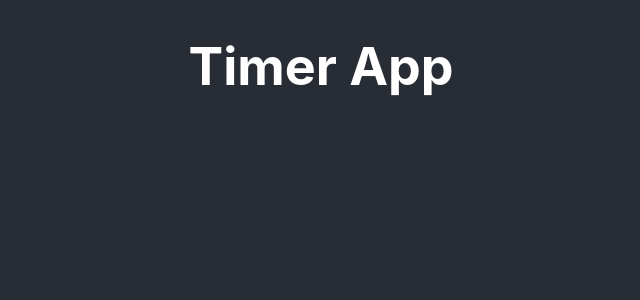
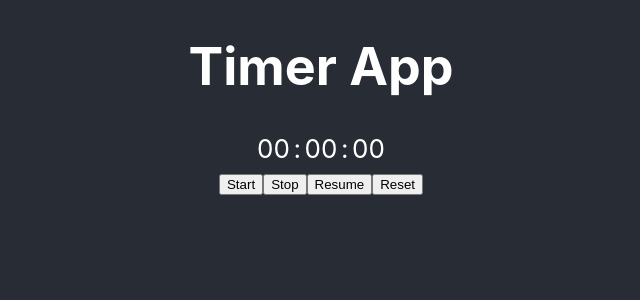
Before and after one commit to 2miles/Timer, a React (Create React App) app: page / in a window 1280 px wide. Shown: the top 300 px of the page, without its empty margins (319-959 px from the left). Built offline with nearby package versions, Linux system fonts and the light colour scheme.

Commit message:
created a basic stopwatch

```diff
--- a/src/App.js
+++ b/src/App.js
@@ -1,10 +1,48 @@
+import { useEffect, useState } from 'react';
 import './App.css';
+import { displayHours, displayMinutes, displaySeconds } from './utils';
 
 function App() {
+  const [time, setTime] = useState(0);
+  const [isOn, setIsOn] = useState(false);
+
+  useEffect(() => {
+    let interval = null;
+    if (isOn) {
+      interval = setInterval(() => {
+        setTime((prev) => prev + 1);
+      }, 1000);
+    } else {
+      clearInterval(interval);
+    }
+    // Cleanup function for when the component gets unmounted to clear the interval
+    // Will stop the interval when the user leaves the page
+    return () => clearInterval(interval);
+  }, [isOn]);
+
   return (
     <div className="App">
       <header className="App-header">
         <h1>Timer App</h1>
+        <div>
+          <span style={{ display: 'inline-block', width: '40px' }}>
+            {displayHours(time)}
+          </span>
+          {':'}
+          <span style={{ display: 'inline-block', width: '40px' }}>
+            {displayMinutes(time)}
+          </span>
+          {':'}
+          <span style={{ display: 'inline-block', width: '40px' }}>
+            {displaySeconds(time)}
+          </span>
+        </div>
+        <div>
+          <button onClick={() => setIsOn(true)}>Start</button>
+          <button onClick={() => setIsOn(false)}>Stop</button>
+          <button onClick={() => setIsOn(true)}>Resume</button>
+          <button onClick={() => setTime(0)}>Reset</button>
+        </div>
       </header>
     </div>
   );
--- /dev/null
+++ b/src/utils.js
@@ -0,0 +1,29 @@
+/**
+ * Takes an interval of seconds and returns a string representing the seconds
+ * component as a stopwatch would display it.
+ */
+export function displaySeconds(interval) {
+  let seconds = interval % 60;
+  if (seconds >= 10) return seconds.toString();
+  else return `${0}${seconds.toString()}`;
+}
+
+/**
+ * Takes an interval of seconds and returns a string representing the minutes
+ * component as a stopwatch would display it.
+ */
+export function displayMinutes(interval) {
+  let minutes = Math.floor((interval % (60 * 60)) / 60);
+  if (minutes >= 10) return minutes.toString();
+  else return `${0}${minutes.toString()}`;
+}
+
+/**
+ * Takes an interval of seconds and returns a string representing the hours
+ * component as a stopwatch would display it.
+ */
+export function displayHours(interval) {
+  let hours = Math.floor((interval % (60 * 60 * 60)) / (60 * 60));
+  if (hours >= 10) return hours.toString();
+  else return `${0}${hours.toString()}`;
+}
```
